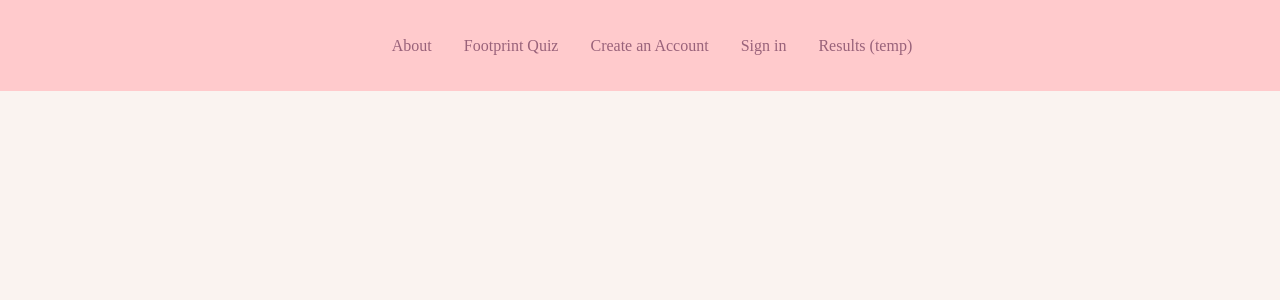
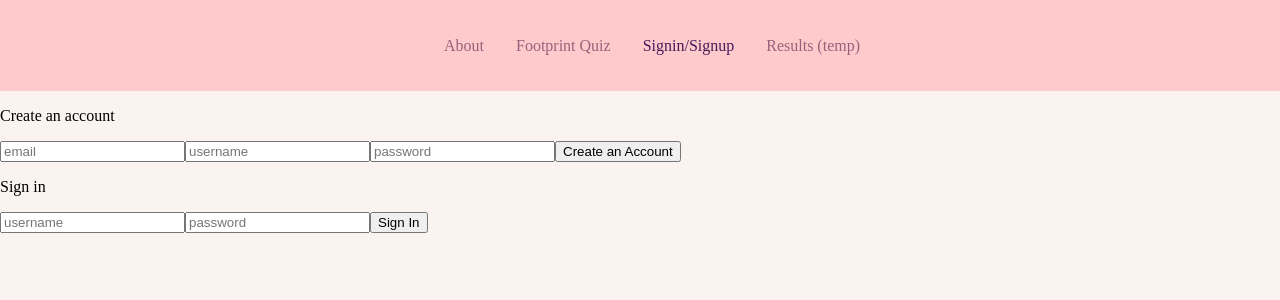
Before and after one commit to BenjaminLe1/SimpleCarbonTracker, a React (Create React App) app in the folder frontend/: page /account in a window 1280 px wide. Shown: the top 300 px of the page. Built offline with nearby package versions, Linux system fonts and the light colour scheme; no server answers.

Commit message:
Login/Create Account with cookies

```diff
--- a/frontend/src/App.js
+++ b/frontend/src/App.js
@@ -6,9 +6,9 @@ import { BrowserRouter as Router, Routes, Route }
     from 'react-router-dom';
 import Home from './pages';
 import Quiz from './pages/quiz';
-import Signup from './pages/signup';
-import Login from './pages/login';
+import Registration from './pages/registration';
 import Results from './pages/results';
+import Signout from './pages/signout';
 //import axios from "axios"
 
 
@@ -23,10 +23,10 @@ function App() {
             <Navbar />
             <Routes>
                 <Route path='/' element={<Home/>} />
-                <Route path='/login' element={<Login/>} />
                 <Route path='/quiz' element={<Quiz/>}/>
-                <Route path='/signup' element={<Signup/>}/>
+                <Route path='/account' element={<Registration/>}/>
                 <Route path='/results' element={<Results />} />
+                <Route path='/signout' element={<Signout />} />
             </Routes>
         </Router>
     );
--- a/frontend/src/components/Navbar/index.js
+++ b/frontend/src/components/Navbar/index.js
@@ -1,11 +1,19 @@
 import React from "react";
-import { Nav, NavLink, NavMenu }
-    from "./NavbarElements";
-
+import { Nav, NavLink, NavMenu } from "./NavbarElements";
+import {useState, useEffect} from "react";
+import axios from "axios";
 
 
 const Navbar = () => {
-
+    const [login, setLogin] = useState("")
+    useEffect(()=> [
+        axios.get("http://localhost:4000/check_login").then((response)=>{
+            if (response.data.loggedIn === true){
+                setLogin(response.data.user[0].username)
+            }
+        })
+    ], [])
+    if (login === ""){
         return (
             <>
                 <Nav>
@@ -20,11 +28,8 @@ const Navbar = () => {
                         <NavLink to="/quiz" activeStyle>
                             Footprint Quiz
                         </NavLink>
-                    <NavLink to="/signup" activeStyle>
-                        Create an Account
-                    </NavLink>
-                    <NavLink to="/login" activeStyle>
-                        Sign in
+                        <NavLink to="/account" activeStyle>
+                            Signin/Signup
                         </NavLink>
                         <NavLink to="/results" activeStyle>
                             Results (temp)
@@ -33,6 +38,29 @@ const Navbar = () => {
                 </Nav>
             </>
         );
+    }
+    else{
+        return (
+            <>
+                <Nav>
+                    <NavMenu>
+                        <NavLink to="/" activeStyle>
+                            About
+                        </NavLink>
+                        <NavLink to="/quiz" activeStyle>
+                            Footprint Quiz
+                        </NavLink>
+                        <p>
+                            {login}
+                        </p>
+                        <NavLink to="/signout" activeStyle>
+                            Sign Out
+                        </NavLink>
+                    </NavMenu>
+                </Nav>
+            </>
+        );
+    }
 };
 
 export default Navbar;
--- a/frontend/src/pages/login.js
+++ /dev/null
@@ -1,43 +0,0 @@
-import React, {useState, useEffect} from 'react';
-import axios from "axios";
-
-function Login(){
-
-    const [userName,setUsername] = useState("")
-    const [password,setPassword] = useState("")
-    const [error, setError] = useState("")
-    /* axios.defaults.withCredentials = true;
-
-    useEffect(()=> [
-        axios.get("http://localhost:4000/login")
-    ], []) */
-
-    const checkLogin = () =>{
-            axios.post("http://localhost:4000/check_login", {
-                userName: userName,
-                password: password,
-            }).then((response) => {
-                console.log(response.data)
-                setError(response.data)
-            });
-    };
-    /* const checkLogin=async()=>{
-        const response = await axios.get("http://localhost:4000/check_login", {params : {
-            userName: userName,
-            password: password
-        }});
-        setError(response.data);
-    } */
-
-    return (
-        <div classname="Login">
-            <p>Sign in to take quiz!</p>
-            <input onChange={(e) => setUsername(e.target.value)} id="userName" value={userName} placeholder="username" type="text"></input>
-            <input onChange={(e) => setPassword(e.target.value)} id="password" value={password} placeholder="password" type="password"></input>
-            <button onClick={checkLogin}>Sign In</button>
-            <p>{error}</p>
-            <a href="/signup">Create Account</a>
-        </div>
-    )
-}
-export default Login
--- /dev/null
+++ b/frontend/src/pages/registration.js
@@ -0,0 +1,80 @@
+import React, {useState} from 'react';
+//import {useEffect} from 'react';
+import axios from "axios";
+
+function Registration(){
+    axios.defaults.withCredentials = true;
+
+    const [userName,setUsername] = useState("")
+    const [password,setPassword] = useState("")
+    const [error, setError] = useState("")
+    const [email,setEmail] = useState("")
+    const [userNameLog,setUsernameLog] = useState("")
+    const [passwordLog,setPasswordLog] = useState("")
+    const [errorLog,setErrorLog] = useState("")
+    //const [login, setLogin] = useState("")
+
+    function handleSubmit(){
+        checkAccounts()
+        if (error === "Account Created Successfully!") {
+            postSignup()
+        }
+    }
+    const checkAccounts=async()=>{
+        const response = await axios.get("http://localhost:4000/check_accounts", {params : {
+            email: email,
+            userName: userName
+        }});
+        setError(response.data);
+    }
+    async function postSignup(e) {
+        try {
+            await axios.post("http://localhost:4000/post_signup", {
+                email,
+                userName,
+                password
+            })
+        } catch(error) {
+            console.error(error)
+        }
+    }
+
+    const checkLogin = () =>{
+            axios.post("http://localhost:4000/check_login", {
+                userName: userNameLog,
+                password: passwordLog,
+            }).then((response) => {
+                console.log(response.data.info[0])
+                setErrorLog(response.data.msg)
+            }).then(()=>{
+                window.location.reload()
+            });
+    };
+    /* useEffect(()=> [
+        axios.get("http://localhost:4000/check_login").then((response)=>{
+            if (response.data.loggedIn === true){
+            }
+        })
+    ], []) */
+
+    return (
+        <div>
+            <div classname="Signup">
+                <p>Create an account</p>
+                <input onChange={(e) => setEmail(e.target.value)} id="email" value={email} placeholder="email" type="email"></input>
+                <input onChange={(e) => setUsername(e.target.value)} id="userName" value={userName} placeholder="username" type="text"></input>
+                <input onChange={(e) => setPassword(e.target.value)} id="password" value={password} placeholder="password" type="text"></input>
+                <button onClick={handleSubmit}>Create an Account</button>
+                <p>{error}</p>
+            </div>
+            <div classname="Login">
+                <p>Sign in</p>
+                <input onChange={(e) => setUsernameLog(e.target.value)} id="userNameLog" value={userNameLog} placeholder="username" type="text"></input>
+                <input onChange={(e) => setPasswordLog(e.target.value)} id="passwordLog" value={passwordLog} placeholder="password" type="password"></input>
+                <button onClick={checkLogin}>Sign In</button>
+                <p>{errorLog}</p>
+            </div>
+        </div>
+    )
+}
+export default Registration
--- /dev/null
+++ b/frontend/src/pages/signout.js
@@ -0,0 +1,12 @@
+import axios from "axios";
+
+function Signout(){
+    axios.post("http://localhost:4000/signout")
+    return(
+        <div>
+            <p>Signing out now...</p>
+            <a href="/">click here to return home</a>
+        </div>
+    )
+}
+export default Signout
--- a/frontend/src/pages/signup.js
+++ /dev/null
@@ -1,48 +0,0 @@
-import React,{useState} from "react";
-import axios from "axios";
-
-function Signup(){
-    const [email,setEmail] = useState("")
-    const [userName,setUsername] = useState("")
-    const [password,setPassword] = useState("")
-    const [error,setError] = useState("")
-
-    function handleSubmit(){
-        checkAccounts()
-        if (error === "Account Created Successfully!") {
-            postSignup()
-        }
-    }
-    const checkAccounts=async()=>{
-        const response = await axios.get("http://localhost:4000/check_accounts", {params : {
-            email: email,
-            userName: userName
-        }});
-        setError(response.data);
-    }
-
-    async function postSignup(e) {
-        try {
-            await axios.post("http://localhost:4000/post_signup", {
-                email,
-                userName,
-                password
-            })
-        } catch(error) {
-            console.error(error)
-        }
-    }
-
-    return (
-        <div classname="Signup">
-            <p>Create an account</p>
-            <input onChange={(e) => setEmail(e.target.value)} id="email" value={email} placeholder="email" type="email"></input>
-            <input onChange={(e) => setUsername(e.target.value)} id="userName" value={userName} placeholder="username" type="text"></input>
-            <input onChange={(e) => setPassword(e.target.value)} id="password" value={password} placeholder="password" type="text"></input>
-            <button onClick={handleSubmit}>Create an Account</button>
-            <p>{error}</p>
-            <a href="/login">Sign in</a>
-        </div>
-    )
-}
-export default Signup
```
Also changed, not shown: 1 other file (tests, documents, lock files or other folders). Lines whose indentation alone changed are shown as unchanged.
